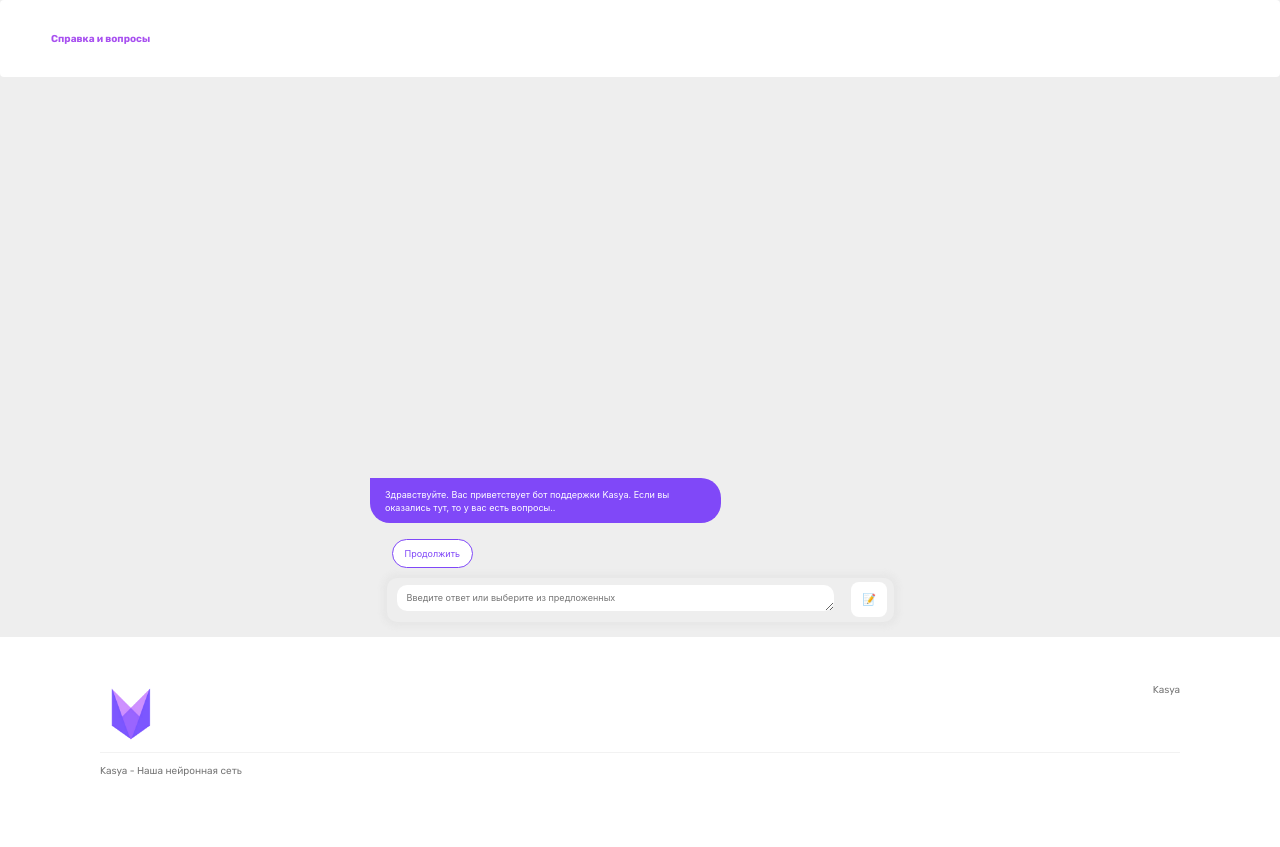
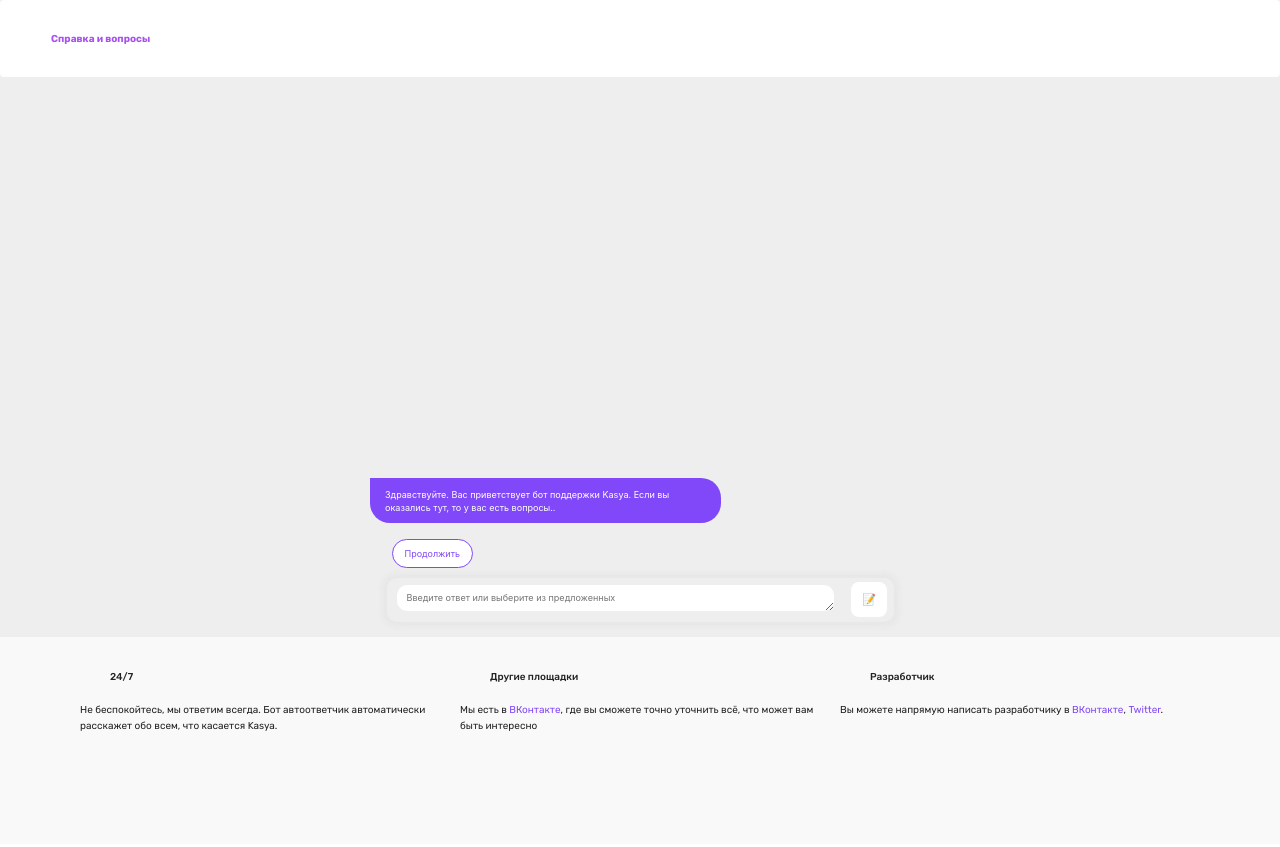
Before and after one commit to kasyateam/kasyateam, a plain HTML site: page support.html in a window 1280 px wide. Shown: the top 847 px of the page. Drawn offline with nearby package versions, Linux system fonts and the light colour scheme; a script that the page names is missing.

Commit message:
Update support.html

```diff
--- a/support.html
+++ b/support.html
@@ -169,6 +169,49 @@
 	        </div>
 	    </div>
 	</section>
+
+<section class="features10 cid-suUMvfAGB8" id="features10-21">
+    <div class="container">
+        <div class="row justify-content-center">
+            <div class="card p-3 col-12 col-md-6 col-lg-4">
+                <div class="media mb-3">
+                    <div class="card-img align-self-center">
+                        <span class="mbri-bootstrap iconfont"></span>
+                    </div>
+                    <h4 class="card-title media-body py-3 fonts-style display-7">24/7</h4>
+                </div>
+                <div class="card-box">
+                    <p class="text fonts-style display-7">Не беспокойтесь, мы ответим всегда. Бот автоответчик автоматически расскажет обо всем, что касается Kasya.</p>
+                </div>
+            </div>
+
+            <div class="card p-3 col-12 col-md-6 col-lg-4">
+                <div class="media mb-3">
+                    <div class="card-img align-self-center">
+                        <span class="iconfont mbri-touch"></span>
+                    </div>
+                    <h4 class="card-title media-body py-3 fonts-style display-7">Другие площадки</h4>
+                </div>
+                <div class="card-box">
+                    <p class="text fonts-style display-7">Мы есть в <a href="https://vk.com/kasyateam">ВКонтакте</a>, где вы сможете точно уточнить всё, что может вам быть интересно</p>
+                </div>
+            </div>
+
+            <div class="card p-3 col-12 col-md-6 col-lg-4">
+                <div class="media mb-3">
+                    <div class="card-img align-self-center">
+                        <span class="iconfont mbri-responsive"></span>
+                    </div>
+                    <h4 class="card-title media-body py-3 fonts-style display-7">Разработчик</h4>
+                </div>
+                <div class="card-box">
+                    <p class="text fonts-style display-7">Вы можете напрямую написать разработчику в <a href="https://vk.com/patreon.russia">ВКонтакте</a>, <a href="https://twitter.com/alex_kaurcev">Twitter</a>.</p>
+                </div>
+            </div>
+        </div>
+    </div>
+</section>
+
 <section class="cid-suUS2dQNps" id="footer5-2b">
     <div class="container">
         <div class="media-container-row">
```
